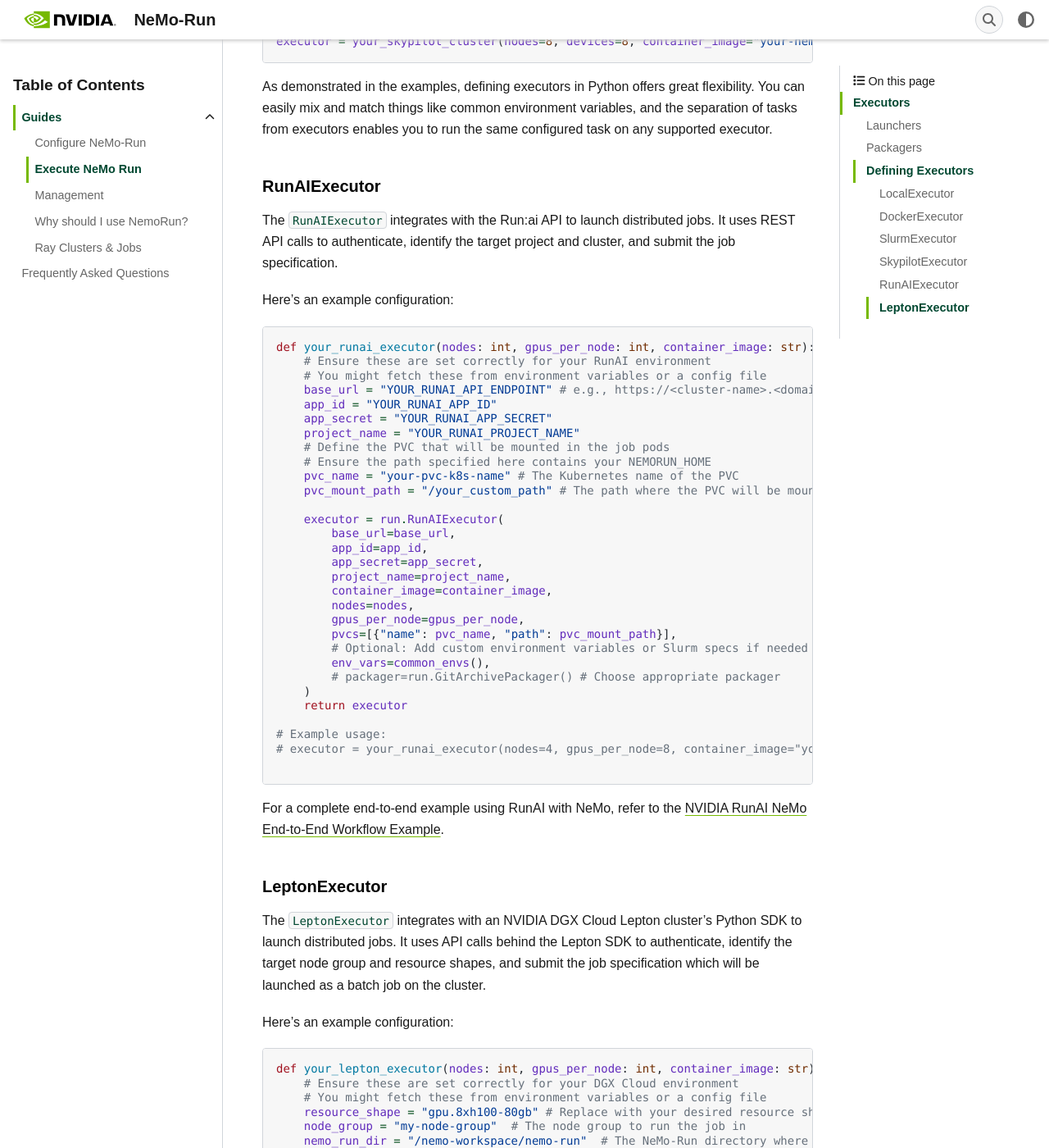
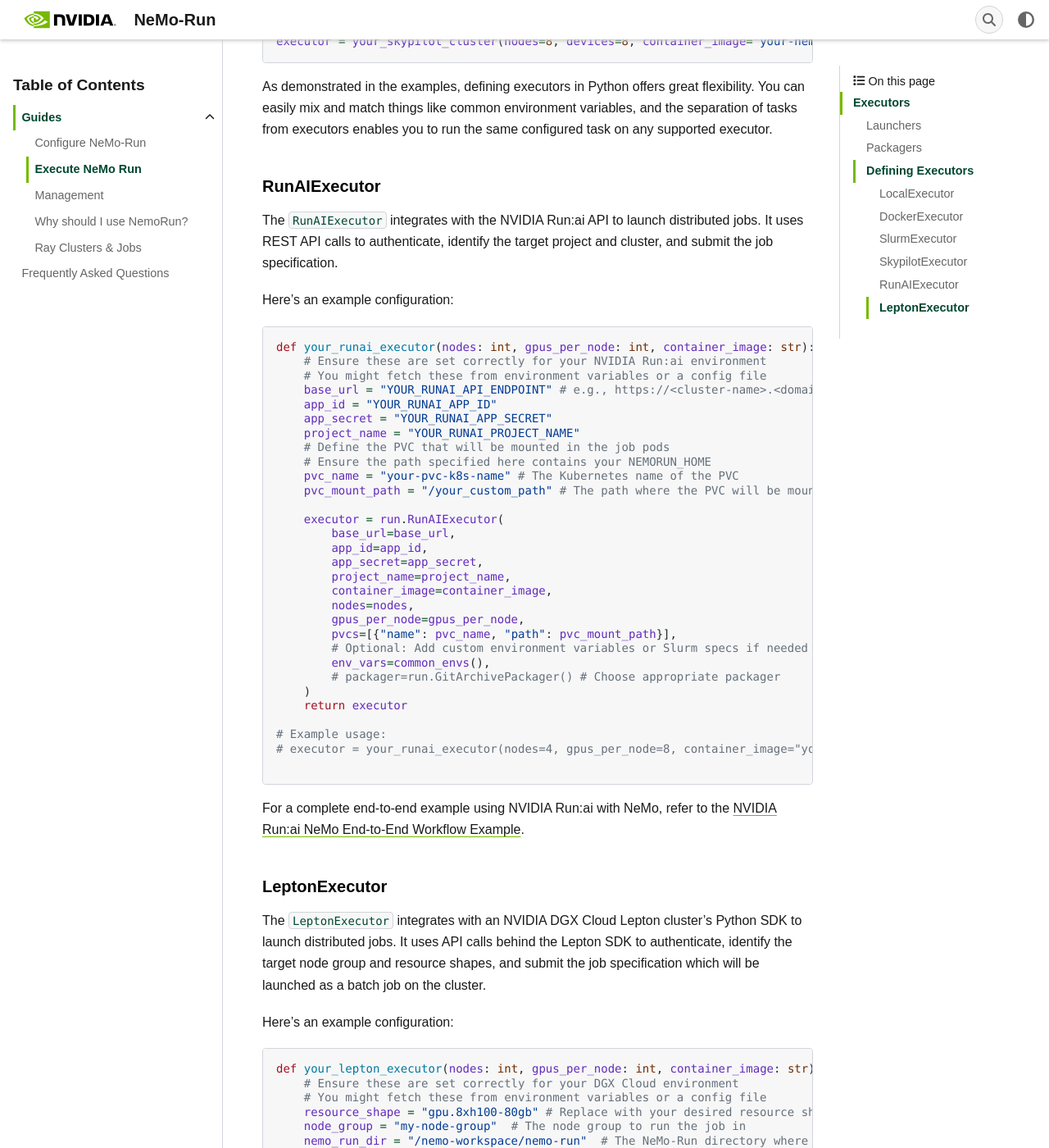
Before and after one commit to NVIDIA/NeMo-Run, a Sphinx documentation site: the page built from docs/source/guides/execution.md, in a window 1280 px wide and 1400 px high, scrolled down 7105 px. Shown: the whole window at 82% size. Built offline with Sphinx 7.4.7, drawn with Linux system fonts in a browser that asks for light colours; some web fonts are replaced; pages that are not in the unit, such as notebooks, are missing from menus.

Commit message:
pr feedback
Signed-off-by: Hemil Desai <hemild@nvidia.com>

````diff
--- a/docs/source/guides/execution.md
+++ b/docs/source/guides/execution.md
@@ -226,13 +226,13 @@
 
 #### RunAIExecutor
 
-The `RunAIExecutor` integrates with the Run:ai API to launch distributed jobs. It uses REST API calls to authenticate, identify the target project and cluster, and submit the job specification.
+The `RunAIExecutor` integrates with the NVIDIA Run:ai API to launch distributed jobs. It uses REST API calls to authenticate, identify the target project and cluster, and submit the job specification.
 
 Here's an example configuration:
 
 ```python
 def your_runai_executor(nodes: int, gpus_per_node: int, container_image: str):
-    # Ensure these are set correctly for your RunAI environment
+    # Ensure these are set correctly for your NVIDIA Run:ai environment
     # You might fetch these from environment variables or a config file
     base_url = "YOUR_RUNAI_API_ENDPOINT" # e.g., https://<cluster-name>.<domain>/api/v1
     app_id = "YOUR_RUNAI_APP_ID"
@@ -263,7 +263,7 @@
 
 ```
 
-For a complete end-to-end example using RunAI with NeMo, refer to the [NVIDIA RunAI NeMo End-to-End Workflow Example](https://docs.nvidia.com/dgx-cloud/run-ai/latest/nemo-e2e-example.html).
+For a complete end-to-end example using NVIDIA Run:ai with NeMo, refer to the [NVIDIA Run:ai NeMo End-to-End Workflow Example](https://docs.nvidia.com/dgx-cloud/run-ai/latest/nemo-e2e-example.html).
 
 #### LeptonExecutor
 
````
Also changed, not shown: docs/source/guides/ray.md (+1 -1 lines), 2 other files.
